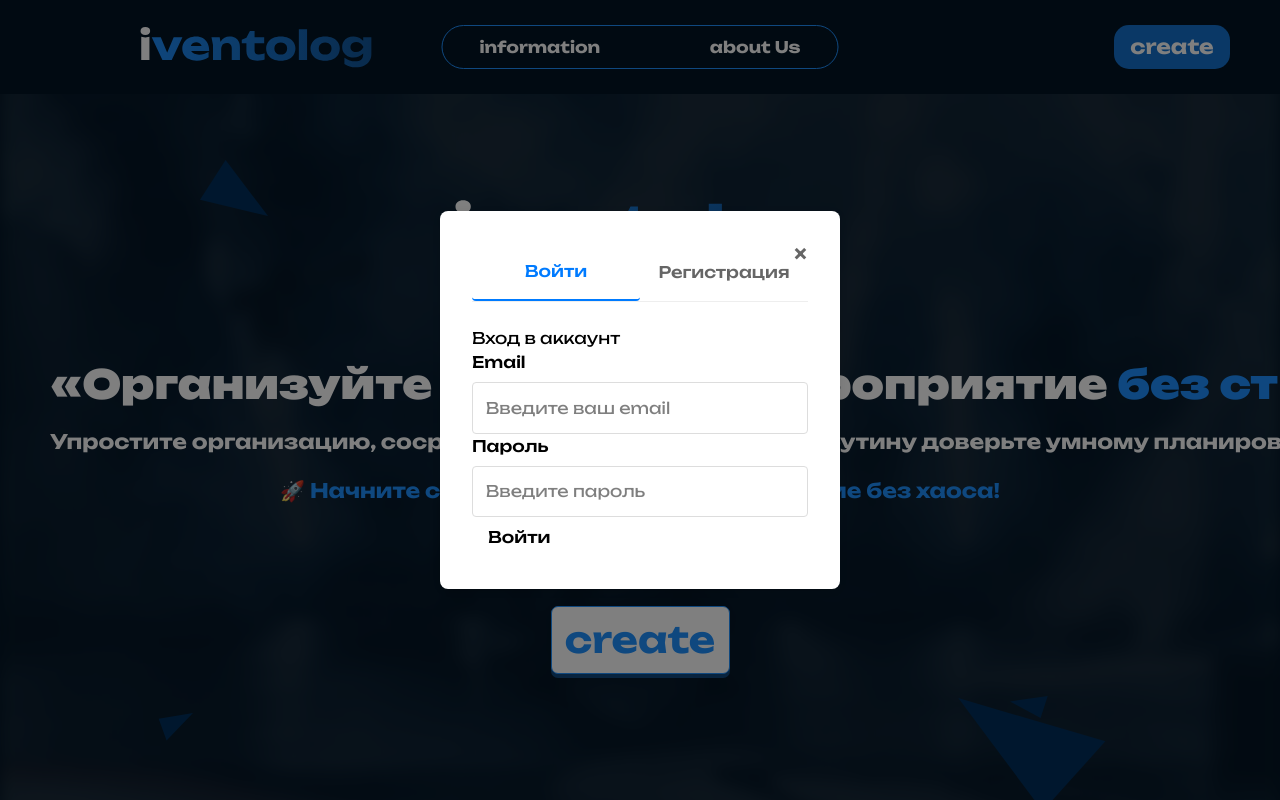
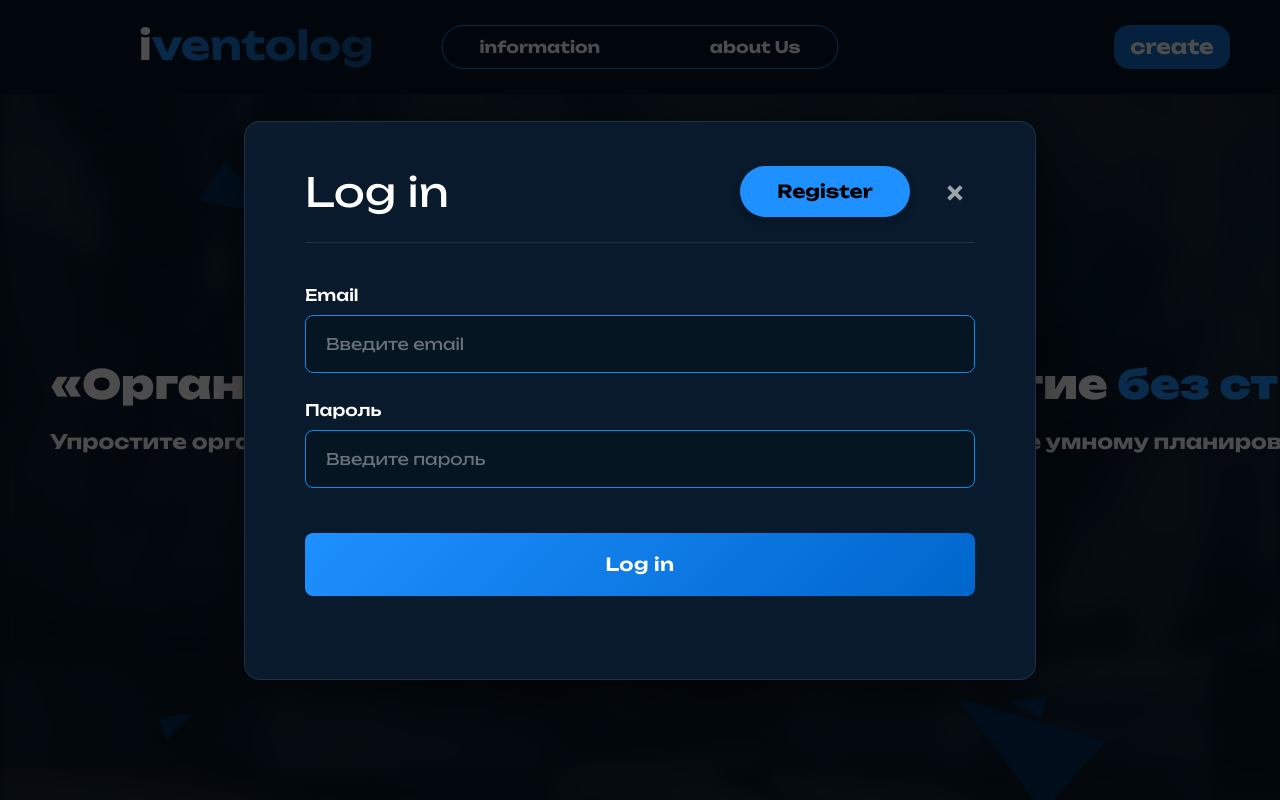
Before and after one commit to PawsyStudio/Iventolog, a React (Vite) app in the folder Frontend/: page / in a window 1280 px wide. Shown: the top 800 px of the page. Built offline with nearby package versions, Linux system fonts and the light colour scheme; sample sign-in values are in the browser's storage.

Commit message:
Обновлён дизайн входа/регистрации

```diff
--- a/Frontend/src/components/authModal/AuthForms.module.css
+++ b/Frontend/src/components/authModal/AuthForms.module.css
@@ -1,10 +1,11 @@
+/* AuthForms.module.css */
 .authModalOverlay {
   position: fixed;
   top: 0;
   left: 0;
   right: 0;
   bottom: 0;
-  background: rgba(0, 0, 0, 0.5);
+  background: rgba(0, 0, 0, 0.7);
   display: flex;
   justify-content: center;
   align-items: center;
@@ -12,62 +13,167 @@
 }
 
 .authModal {
-  background: white;
-  padding: 2rem;
-  border-radius: 8px;
-  width: 100%;
-  max-width: 400px;
+  background: #081a2b;
+  padding: 40px 60px;
+  border-radius: 16px;
+  width: 792px;
   position: relative;
-  box-shadow: 0 2px 10px rgba(0, 0, 0, 0.1);
+  box-shadow: 0 10px 40px rgba(0, 0, 0, 0.5);
+  color: #ffffff;
+  border: 1px solid rgba(255, 255, 255, 0.1);
+  transition: height 0.3s ease;
+}
+
+.modalHeader {
+  display: flex;
+  justify-content: space-between;
+  align-items: center;
+  margin-bottom: 40px;
+  padding-bottom: 20px;
+  border-bottom: 1px solid rgba(255, 255, 255, 0.1);
+}
+
+/* Основное изменение: размер шрифта заголовка */
+.modalTitle {
+  color: #ffffff;
+  font-size: 40px; /* Увеличенный размер шрифта */
+  font-weight: 400; /* Regular weight */
+  margin: 0;
+  letter-spacing: 0.5px;
+}
+
+.headerActions {
+  display: flex;
+  gap: 25px;
+  align-items: center;
+}
+
+.switchButton {
+  display: flex;
+  align-items: center;
+  justify-content: center;
+  border: none;
+  cursor: pointer;
+  font-size: 18px;
+  font-weight: 700;
+  transition: all 0.3s ease;
+  box-shadow: 0 4px 10px rgba(0, 0, 0, 0.2);
+}
+
+.switchButton:hover {
+  background: #4da6ff !important;
+  transform: translateY(-2px);
+  box-shadow: 0 6px 15px rgba(0, 0, 0, 0.3);
+}
+
+.switchButton:active {
+  transform: translateY(0);
+  box-shadow: 0 2px 5px rgba(0, 0, 0, 0.2);
 }
 
 .closeButton {
-  position: absolute;
-  top: 1rem;
-  right: 1rem;
   background: none;
   border: none;
-  font-size: 1.5rem;
+  font-size: 32px;
   cursor: pointer;
-  color: #666;
+  color: rgba(255, 255, 255, 0.6);
+  transition: color 0.3s ease;
+  line-height: 1;
+  padding: 0;
+  margin: 0;
+  width: 40px;
+  height: 40px;
+  display: flex;
+  align-items: center;
+  justify-content: center;
+  border-radius: 50%;
 }
 
-.tabs {
-  display: flex;
-  margin-bottom: 1.5rem;
-  border-bottom: 1px solid #eee;
-}
-
-.tabButton {
-  flex: 1;
-  padding: 1rem;
-  border: none;
-  background: none;
-  cursor: pointer;
-  font-size: 1rem;
-  color: #666;
-}
-
-.tabButton.active {
-  color: #007bff;
-  border-bottom: 2px solid #007bff;
+.closeButton:hover {
+  color: #ffffff;
+  background: rgba(255, 255, 255, 0.1);
 }
 
 .formContainer {
-  margin-top: 1rem;
+  margin-top: 20px;
 }
 
-/* AuthForms.module.css */
-.formGroup input[type="text"] {
-  padding: 0.75rem;
-  border: 1px solid #ddd;
-  border-radius: 4px;
-  font-size: 1rem;
-  margin-top: 0.5rem;
+/* Стили для полей ввода */
+.formGroup {
+  margin-bottom: 25px;
+}
+
+.formGroup input[type="text"],
+.formGroup input[type="email"],
+.formGroup input[type="password"] {
+  width: 100%;
+  padding: 16px 20px;
+  border: 1px #0c8ce9 solid;
+  border-radius: 8px;
+  font-size: 16px;
+  background: rgba(0, 0, 0, 0.2);
+  color: #ffffff;
+  transition: all 0.3s ease;
+}
+
+.formGroup input::placeholder {
+  color: rgba(255, 255, 255, 0.4);
 }
 
 .formGroup input:focus {
-  border-color: #007bff;
+  border-color: #4da6ff;
   outline: none;
-  box-shadow: 0 0 0 2px rgba(0,123,255,0.25);
+  box-shadow: 0 0 0 3px rgba(77, 166, 255, 0.3);
 }
+
+/* Кнопки отправки формы */
+.submitButton {
+  width: 100%;
+  padding: 18px;
+  background: linear-gradient(135deg, #1e90ff, #0066cc);
+  color: white;
+  border: none;
+  border-radius: 8px;
+  font-size: 18px;
+  font-weight: 600;
+  cursor: pointer;
+  transition: all 0.3s ease;
+  margin-top: 20px;
+  letter-spacing: 0.5px;
+}
+
+.submitButton:hover {
+  background: linear-gradient(135deg, #4da6ff, #0077e6);
+  transform: translateY(-2px);
+  box-shadow: 0 5px 15px rgba(0, 0, 0, 0.3);
+}
+
+/* Дополнительные элементы форм */
+.formFooter {
+  display: flex;
+  justify-content: space-between;
+  margin-top: 15px;
+  font-size: 14px;
+}
+
+.rememberMe {
+  display: flex;
+  align-items: center;
+  gap: 8px;
+}
+
+.rememberMe input {
+  width: 18px;
+  height: 18px;
+}
+
+.forgotPassword {
+  color: #4da6ff;
+  text-decoration: none;
+  transition: color 0.3s;
+}
+
+.forgotPassword:hover {
+  color: #70b8ff;
+  text-decoration: underline;
+}
--- a/Frontend/src/components/authModal/AuthModal.tsx
+++ b/Frontend/src/components/authModal/AuthModal.tsx
@@ -20,30 +20,49 @@ export function AuthModal({
 
   if (!isOpen) return null;
 
+  // Определяем размеры для разных состояний
+  const modalStyle = {
+    height: activeTab === 'login' ? '559px' : '683px',
+    width: '792px'
+  };
+
+  // Определяем стили для кнопки переключения
+  const switchButtonStyle = {
+    width: activeTab === 'login' ? '170px' : '148px',
+    height: '51px',
+    backgroundColor: '#1e90ff',
+    color: '#000000',
+    borderRadius: '42px'
+  };
+
   return (
     <div className={styles.authModalOverlay}>
-      <div className={styles.authModal}>
-        <button
-          className={styles.closeButton}
-          onClick={onClose}
-          aria-label="Закрыть"
-        >
-          &times;
-        </button>
+      <div
+        className={styles.authModal}
+        style={modalStyle}
+      >
+        <div className={styles.modalHeader}>
+          <h2 className={styles.modalTitle}>
+            {activeTab === 'login' ? 'Log in' : 'Register'}
+          </h2>
 
-        <div className={styles.tabs}>
-          <button
-            className={`${styles.tabButton} ${activeTab === 'login' ? styles.active : ''}`}
-            onClick={() => setActiveTab('login')}
-          >
-            Войти
-          </button>
-          <button
-            className={`${styles.tabButton} ${activeTab === 'register' ? styles.active : ''}`}
-            onClick={() => setActiveTab('register')}
-          >
-            Регистрация
-          </button>
+          <div className={styles.headerActions}>
+            <button
+              className={styles.switchButton}
+              onClick={() => setActiveTab(activeTab === 'login' ? 'register' : 'login')}
+              style={switchButtonStyle}
+            >
+              {activeTab === 'login' ? 'Register' : 'Log in'}
+            </button>
+
+            <button
+              className={styles.closeButton}
+              onClick={onClose}
+              aria-label="Close"
+            >
+              &times;
+            </button>
+          </div>
         </div>
 
         <div className={styles.formContainer}>
--- a/Frontend/src/components/authModal/LoginForm.tsx
+++ b/Frontend/src/components/authModal/LoginForm.tsx
@@ -31,8 +31,6 @@ export function LoginForm({ onSuccess }: LoginFormProps) {
 
   return (
     <form onSubmit={handleSubmit} className={styles.authForm}>
-      <h2>Вход в аккаунт</h2>
-
       <div className={styles.formGroup}>
         <label>Email</label>
         <input
@@ -40,7 +38,7 @@ export function LoginForm({ onSuccess }: LoginFormProps) {
           value={email}
           onChange={(e) => setEmail(e.target.value)}
           required
-          placeholder="Введите ваш email"
+          placeholder="Введите email"
         />
       </div>
 
@@ -58,7 +56,7 @@ export function LoginForm({ onSuccess }: LoginFormProps) {
       {error && <div className={styles.error}>{error}</div>}
 
       <button type="submit" className={styles.submitButton}>
-        Войти
+        Log in
       </button>
     </form>
   );
--- a/Frontend/src/components/authModal/RegisterForm.tsx
+++ b/Frontend/src/components/authModal/RegisterForm.tsx
@@ -10,7 +10,7 @@ export function RegisterForm({ onSuccess }: RegisterFormProps) {
   const [email, setEmail] = useState('');
   const [password, setPassword] = useState('');
   const [confirmPassword, setConfirmPassword] = useState('');
-  const [telegramId, setTelegramId] = useState(''); // Добавили состояние для Telegram
+  const [telegramId, setTelegramId] = useState('');
   const [error, setError] = useState('');
   const login = useAuthStore(state => state.login);
 
@@ -30,7 +30,7 @@ export function RegisterForm({ onSuccess }: RegisterFormProps) {
         body: JSON.stringify({
           email,
           password,
-          telegram_id: telegramId // Добавили поле в запрос
+          telegram_id: telegramId
         }),
       });
 
@@ -52,8 +52,6 @@ export function RegisterForm({ onSuccess }: RegisterFormProps) {
 
   return (
     <form onSubmit={handleSubmit} className={styles.authForm}>
-      <h2>Регистрация</h2>
-
       <div className={styles.formGroup}>
         <label>Email</label>
         <input
@@ -61,6 +59,7 @@ export function RegisterForm({ onSuccess }: RegisterFormProps) {
           value={email}
           onChange={(e) => setEmail(e.target.value)}
           required
+          placeholder="Введите ваш email"
         />
       </div>
 
@@ -84,6 +83,7 @@ export function RegisterForm({ onSuccess }: RegisterFormProps) {
           onChange={(e) => setPassword(e.target.value)}
           required
           minLength={6}
+          placeholder="Создайте пароль"
         />
       </div>
 
@@ -94,13 +94,14 @@ export function RegisterForm({ onSuccess }: RegisterFormProps) {
           value={confirmPassword}
           onChange={(e) => setConfirmPassword(e.target.value)}
           required
+          placeholder="Повторите пароль"
         />
       </div>
 
       {error && <div className={styles.error}>{error}</div>}
 
       <button type="submit" className={styles.submitButton}>
-        Зарегистрироваться
+        Register
       </button>
     </form>
   );
```
